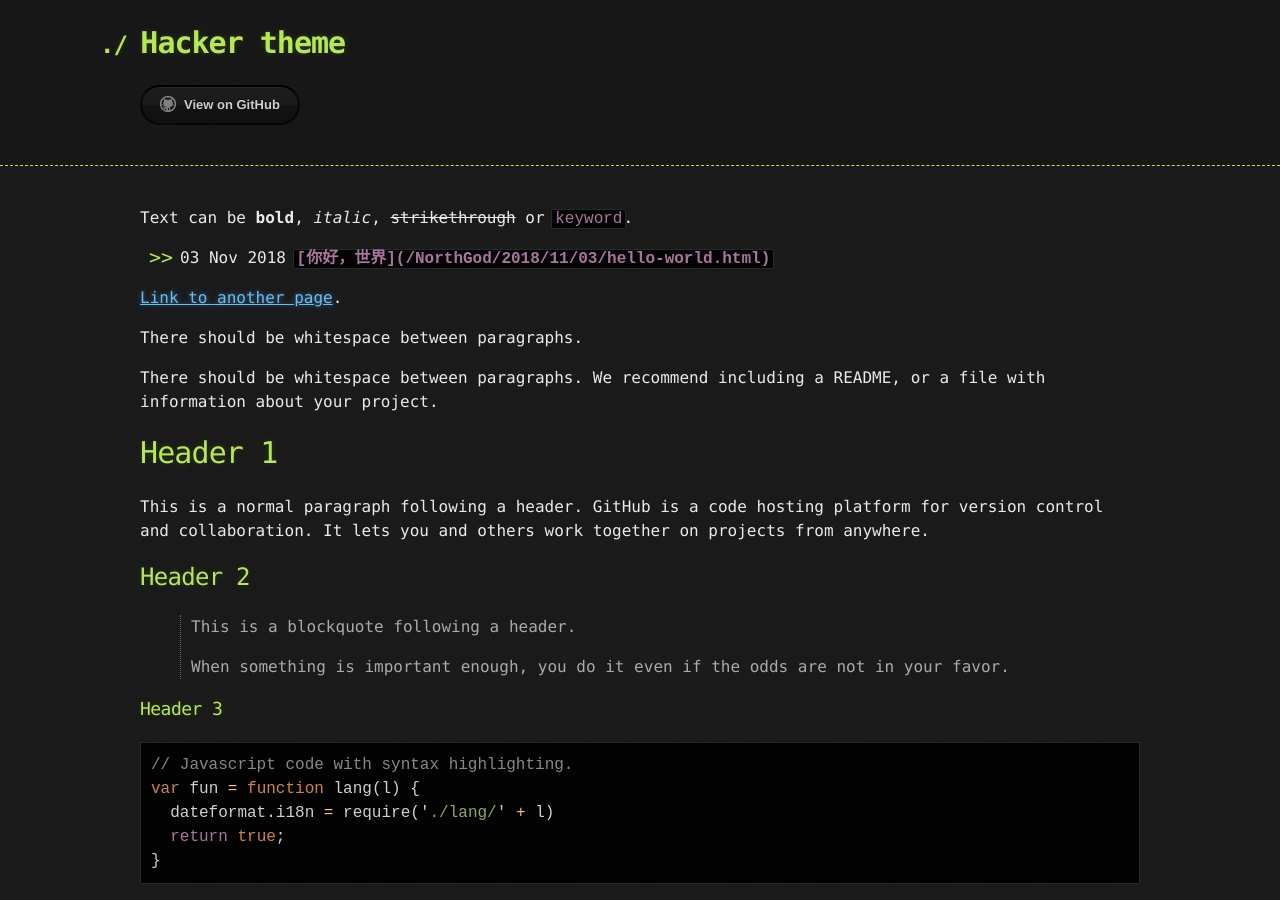
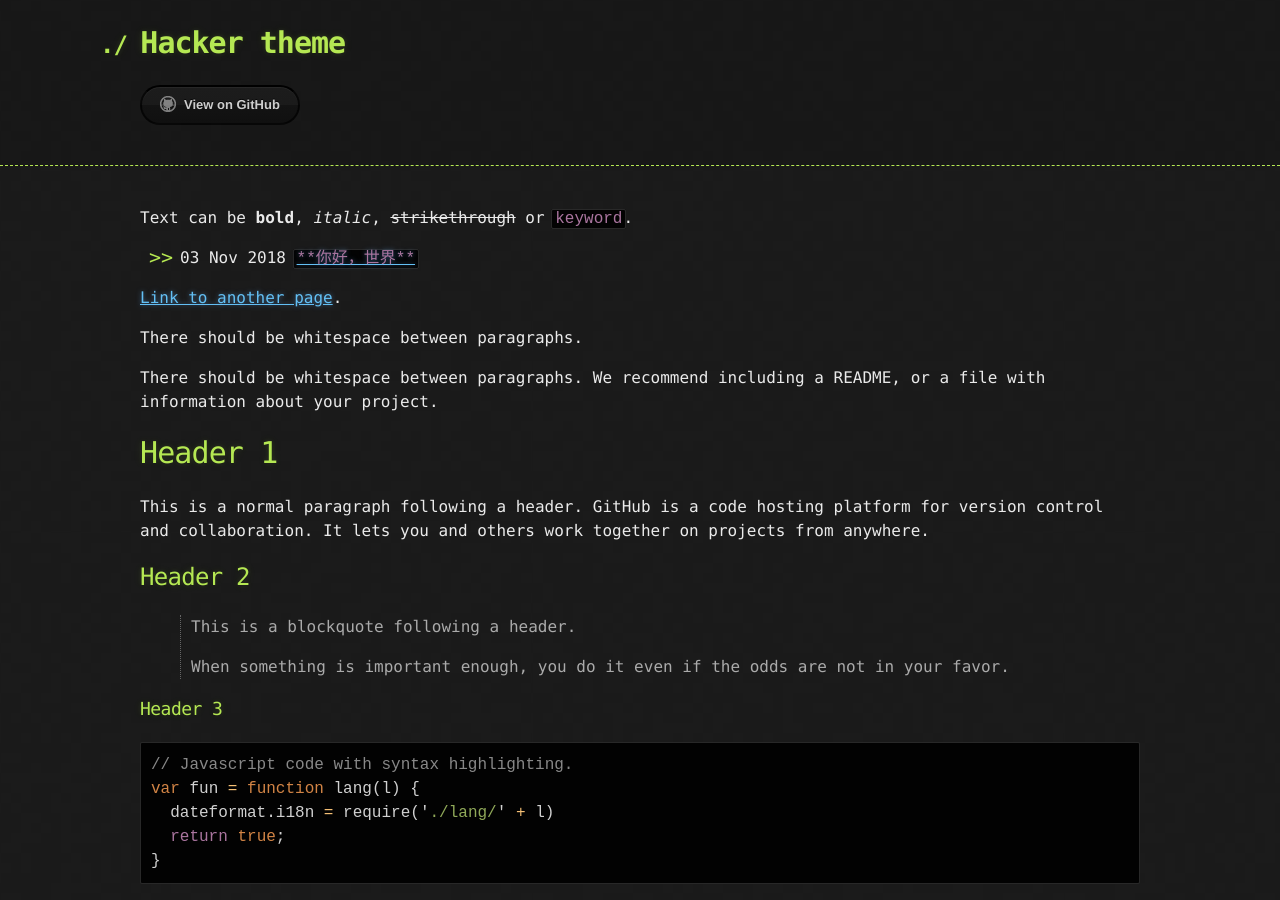
Before and after one commit to yeasonhe/NorthGod, a Jekyll site: the page built from index.md, in a window 1280 px wide and 900 px high. Built offline with Jekyll 4.4.1, drawn with Linux system fonts in a browser that asks for light colours; the repository's description, which GitHub fills in, is left out.

Commit message:
litte style update

```diff
--- a/index.md
+++ b/index.md
@@ -5,7 +5,7 @@ layout: default
 Text can be **bold**, _italic_, ~~strikethrough~~ or `keyword`.
 
 {% for post in site.posts %}
-*   {{ post.date|date_to_string }} **`[{{ post.title }}]({{site.baseurl}}{{post.url}})`**
+*   {{ post.date|date_to_string }} [`**{{ post.title }}**`]({{site.baseurl}}{{post.url}})
 {% endfor %}
 
 [Link to another page](./another-page.html).
```
